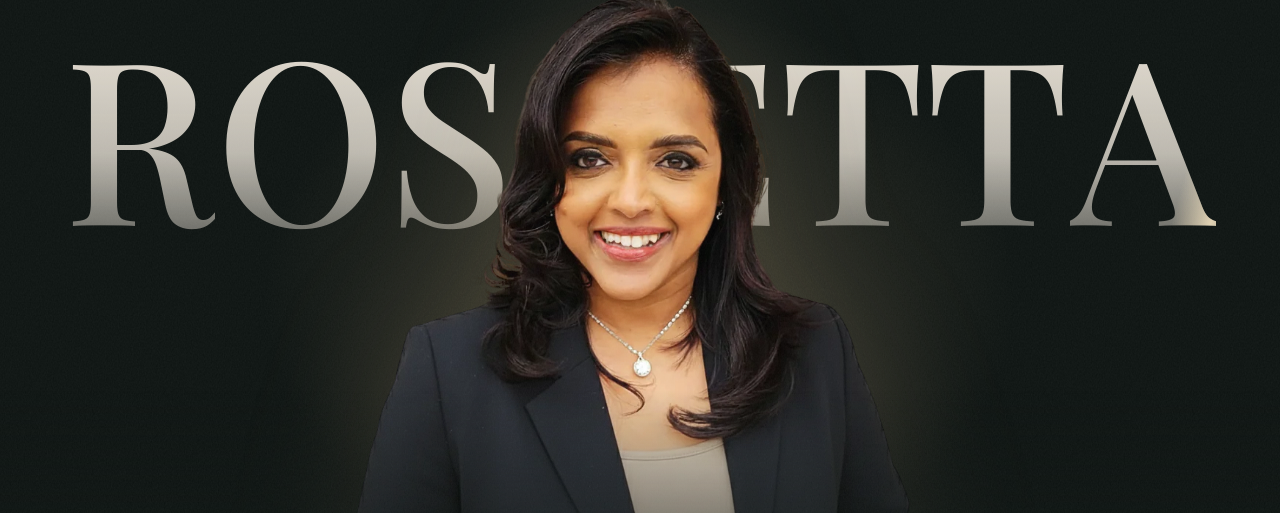
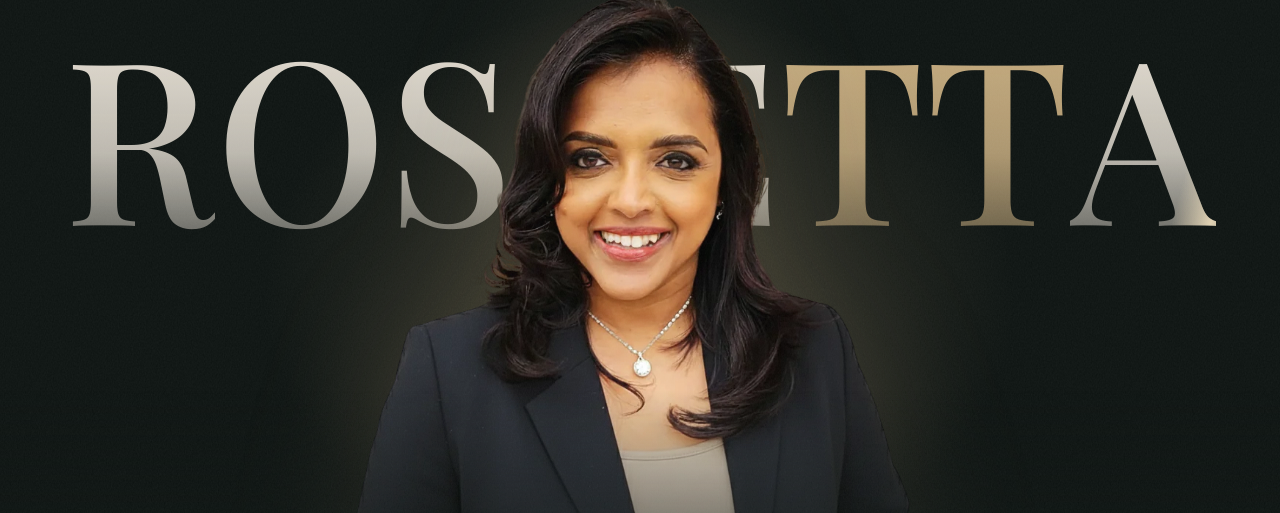
Before and after one commit to socialynx/rossettasornabala.github.io, a plain HTML site: page index.html in a window 1280 px wide. Shown: the part 74-587 px from the top of the page. Drawn offline with nearby package versions, Linux system fonts and the light colour scheme.

Commit message:
Hero wordmark: gold TT to match the footer
Co-Authored-By: Claude Opus 5.5 <noreply@anthropic.com>
Claude-Session: https://claude.ai/code/session_015nPNEkqFjjwG493mNXa1MB

```diff
--- a/index.html
+++ b/index.html
@@ -377,6 +377,7 @@ body::after{content:"";position:fixed;inset:-50%;z-index:90;pointer-events:none;
 .measuring .hl,.measuring .hli{transform:none !important}
 .hero-word .hl{display:inline-block;clip-path:inset(-20% -20% 0 -20%);will-change:transform}
 .hero-word .hli{display:inline-block;color:transparent;-webkit-background-clip:text;background-clip:text;background-image:linear-gradient(105deg,transparent 42%,rgba(var(--gold2-rgb),.95) 50%,transparent 58%),linear-gradient(180deg,rgba(var(--on-dark-rgb),.96) 0%,rgba(var(--on-dark-rgb),.78) 60%,rgba(var(--on-dark-rgb),.42) 100%);background-size:300% 100%,100% 100%;background-position:100% 0,0 0;background-repeat:no-repeat}
+.hero-word em .hli{background-image:linear-gradient(105deg,transparent 42%,rgba(var(--on-dark-rgb),.9) 50%,transparent 58%),linear-gradient(180deg,rgba(var(--gold-rgb),1) 0%,rgba(var(--gold-rgb),.85) 60%,rgba(var(--gold-rgb),.5) 100%)}
 .hero-word.shine .hli{animation:heroShine 8s cubic-bezier(.45,0,.2,1) infinite;animation-delay:calc(var(--i) * .09s)}
 @keyframes heroShine{0%{background-position:100% 0,0 0}22%,100%{background-position:0% 0,0 0}}
 .hero-portrait{position:absolute;z-index:1;left:50%;bottom:0;height:min(94svh,74vw);aspect-ratio:1;transform:translateX(-50%);will-change:transform}
```
